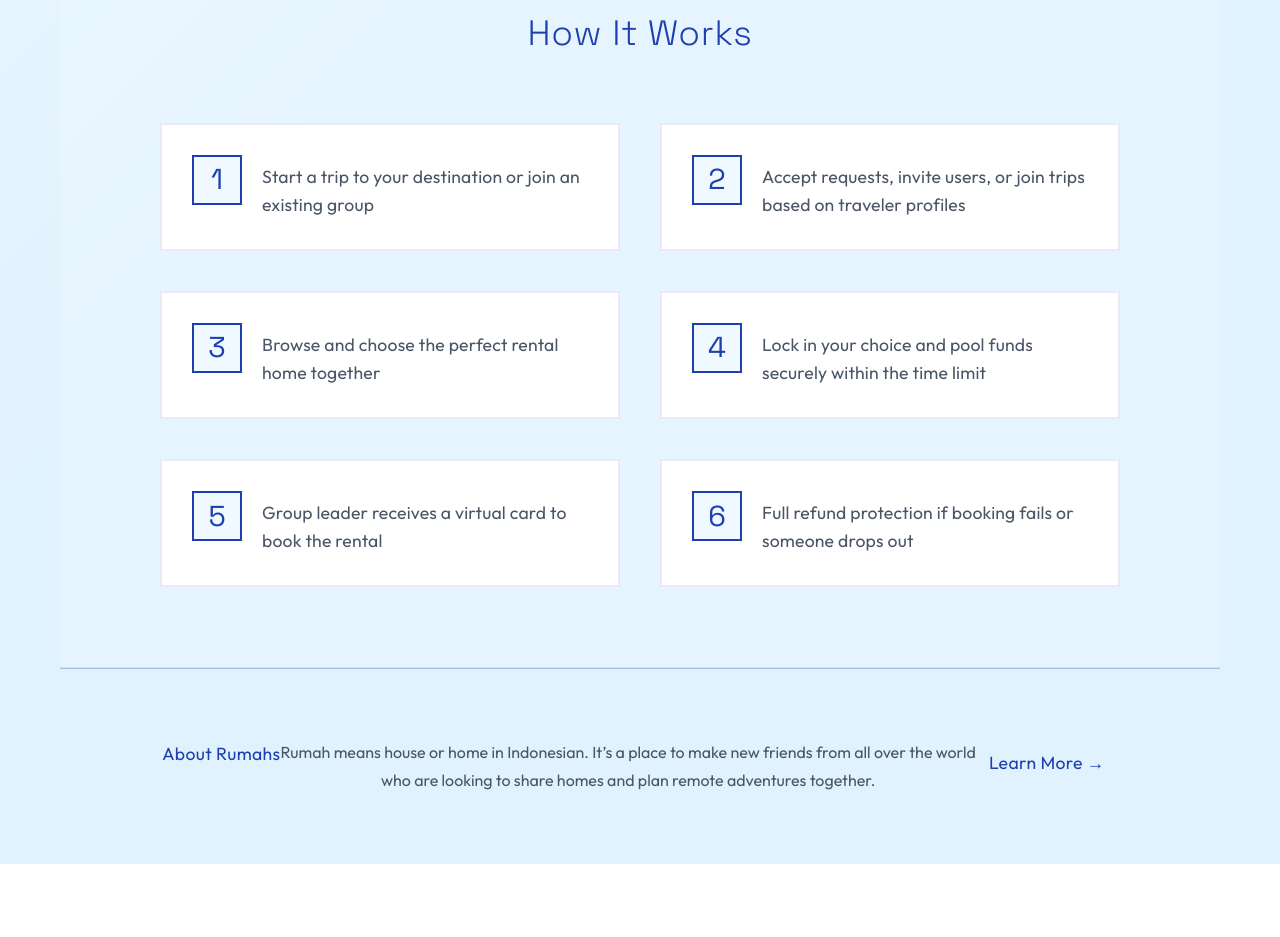
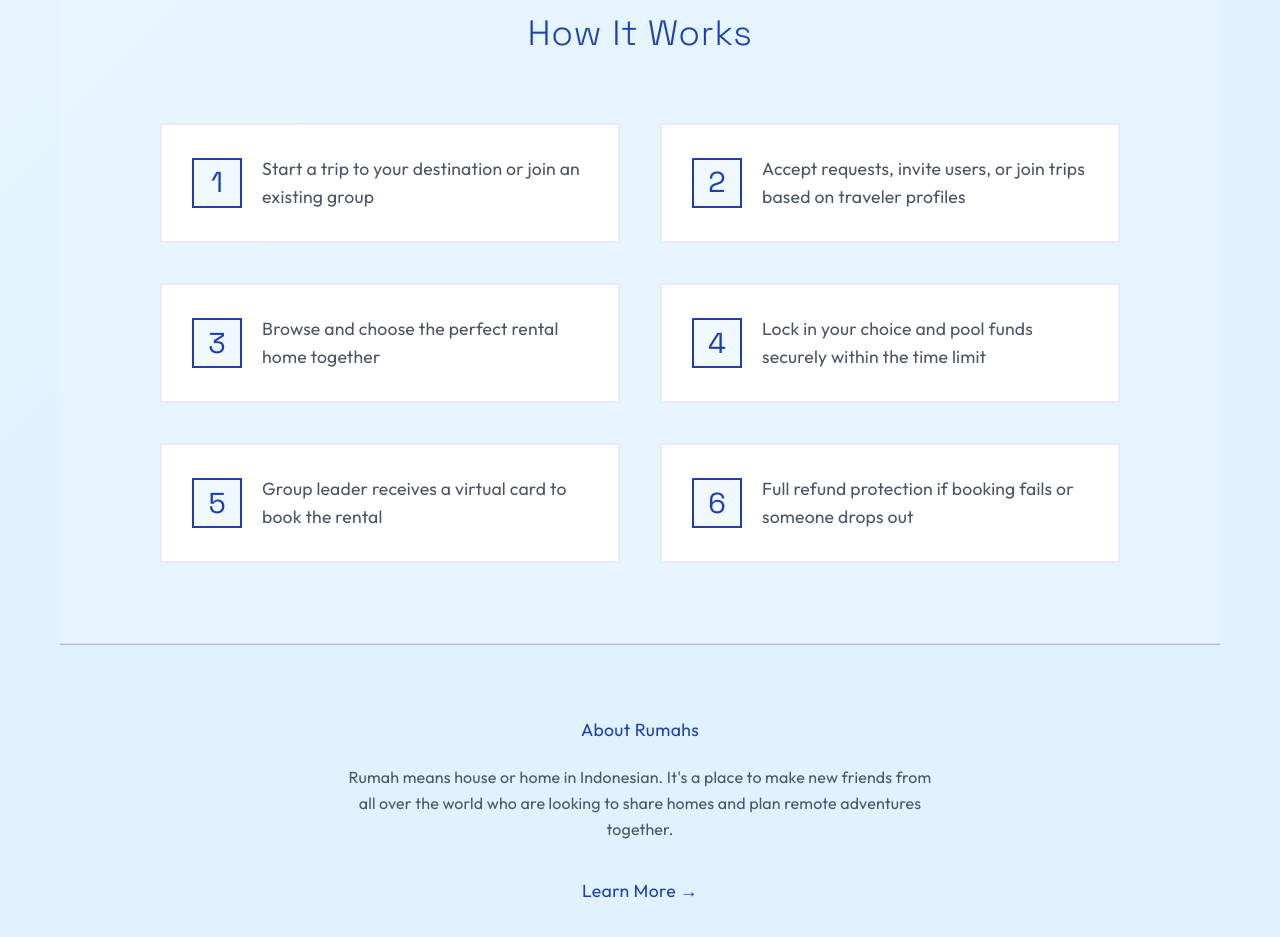
Before and after one commit to nickisew/rumahs-teaser, a website: page index.html in a window 1280 px wide. Shown: the part 1014-1951 px from the top of the page. Before the commit the page ends 1878 px from the top, so only its background shows below. Drawn offline with Linux system fonts and the light colour scheme.

Commit message:
Add How It Works section with styling and fix various text improvements

```diff
--- a/index.html
+++ b/index.html
@@ -131,10 +131,11 @@
         <!-- Footer -->
         <footer class="footer">
             <nav class="footer-nav">
-                <span>About Rumahs</span>
-                <p>Rumah means house or home in Indonesian. It’s a place to make new friends from all over the world<br>who are looking to share homes and plan remote adventures together.</p>
-
-                <a href="/about">Learn More →</a>
+                <div class="footer-content">
+                    <span>About Rumahs</span>
+                    <p>Rumah means house or home in Indonesian. It's a place to make new friends from all over the world who are looking to share homes and plan remote adventures together.</p>
+                    <a href="/about">Learn More →</a>
+                </div>
             </nav>
         </footer>
     </div>
--- a/styles.css
+++ b/styles.css
@@ -148,7 +148,7 @@
 
 .step {
     display: flex;
-    align-items: flex-start;
+    align-items: center;
     text-align: left;
     padding: 30px;
     background: #ffffff;
@@ -184,7 +184,6 @@
     line-height: 1.6;
     color: #4a5568;
     margin: 0;
-    padding-top: 8px;
     letter-spacing: 0.01em;
 }
 
@@ -392,6 +391,20 @@
     flex-wrap: wrap;
 }
 
+.footer-content {
+    text-align: center;
+    max-width: 600px;
+}
+
+.footer-content p {
+    font-family: 'Outfit', sans-serif;
+    font-size: 1rem;
+    line-height: 1.6;
+    color: #4a5568;
+    margin: 20px 0 25px 0;
+    letter-spacing: 0.01em;
+}
+
 .footer-nav a {
     color: #1e40af;
     text-decoration: none;
@@ -574,7 +587,6 @@
 
     .step p {
         font-size: 1rem;
-        padding-top: 5px;
     }
 }
 
```
